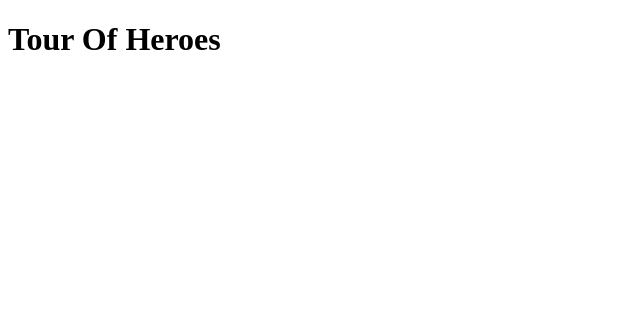
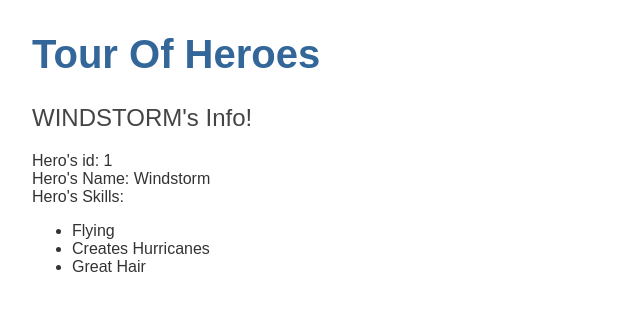
Before and after one commit to ksfallon/angular-tour-of-heroes, an Angular app: page / in a window 1280 px wide. Shown: the top 310 px of the page, without its empty margins (0-640 px from the left). Built offline with nearby package versions, Linux system fonts and the light colour scheme.

Commit message:
added hero component under apps, also added hero.ts model outside of this folder to create hero objects in the heroes.component.ts. Added the app-hero types into the app.component.html so the heroes component html displays under title

```diff
--- a/src/app/app.component.html
+++ b/src/app/app.component.html
@@ -1 +1,2 @@
 <h1>{{title}}</h1>
+<app-heroes></app-heroes>
--- a/src/app/app.module.ts
+++ b/src/app/app.module.ts
@@ -3,10 +3,12 @@ import { BrowserModule } from '@angular/platform-browser';
 
 import { AppRoutingModule } from './app-routing.module';
 import { AppComponent } from './app.component';
+import { HeroesComponent } from './heroes/heroes.component';
 
 @NgModule({
   declarations: [
-    AppComponent
+    AppComponent,
+    HeroesComponent
   ],
   imports: [
     BrowserModule,
--- /dev/null
+++ b/src/app/hero.ts
@@ -0,0 +1,5 @@
+export interface Hero {
+  id: number;
+  name: string;
+  skills: string[];
+}
--- /dev/null
+++ b/src/app/heroes/heroes.component.html
@@ -0,0 +1,19 @@
+<!-- Displaying the Hero Object here, use hero.name and hero.id to give ALL the INFO about the Hero -->
+<h2>{{hero.name | uppercase}}'s Info!</h2>
+<div>
+  <span>Hero's id: </span>
+  {{hero.id}}
+</div>
+<div>
+  <span>Hero's Name: </span>
+  {{hero.name}}
+</div>
+<!-- Look into MAP here to create a UL and Li's for skills -->
+<div>
+  <span>Hero's Skills: </span>
+  <ul>
+    <li>{{hero.skills[0]}}</li>
+    <li>{{hero.skills[1]}}</li>
+    <li>{{hero.skills[2]}}</li>
+  </ul>
+</div>
--- /dev/null
+++ b/src/app/heroes/heroes.component.ts
@@ -0,0 +1,24 @@
+import { Component, OnInit } from '@angular/core';
+import { Hero } from '../hero';
+
+@Component({
+  selector: 'app-heroes',
+  templateUrl: './heroes.component.html',
+  styleUrls: ['./heroes.component.css']
+})
+export class HeroesComponent implements OnInit {
+
+  //Here we call on the Hero interface so we can create multiple heroes
+  hero: Hero = {
+    id: 1,
+    name: 'Windstorm',
+    skills: ['Flying', 'Creates Hurricanes', 'Great Hair']
+  } ;
+
+  constructor() { }
+
+  // here is our life cycle hook
+  ngOnInit(): void {
+  }
+
+}
--- a/src/styles.css
+++ b/src/styles.css
@@ -1 +1,23 @@
 /* You can add global styles to this file, and also import other style files */
+/* Application-wide Styles */
+h1 {
+  color: #369;
+  font-family: Arial, Helvetica, sans-serif;
+  font-size: 250%;
+}
+h2, h3 {
+  color: #444;
+  font-family: Arial, Helvetica, sans-serif;
+  font-weight: lighter;
+}
+body {
+  margin: 2em;
+}
+body, input[type="text"], button {
+  color: #333;
+  font-family: Cambria, Georgia, serif;
+}
+/* everywhere else */
+* {
+  font-family: Arial, Helvetica, sans-serif;
+}
```
Also changed, not shown: src/app/heroes/heroes.component.css (added), 1 other file (tests, documents, lock files or other folders).
